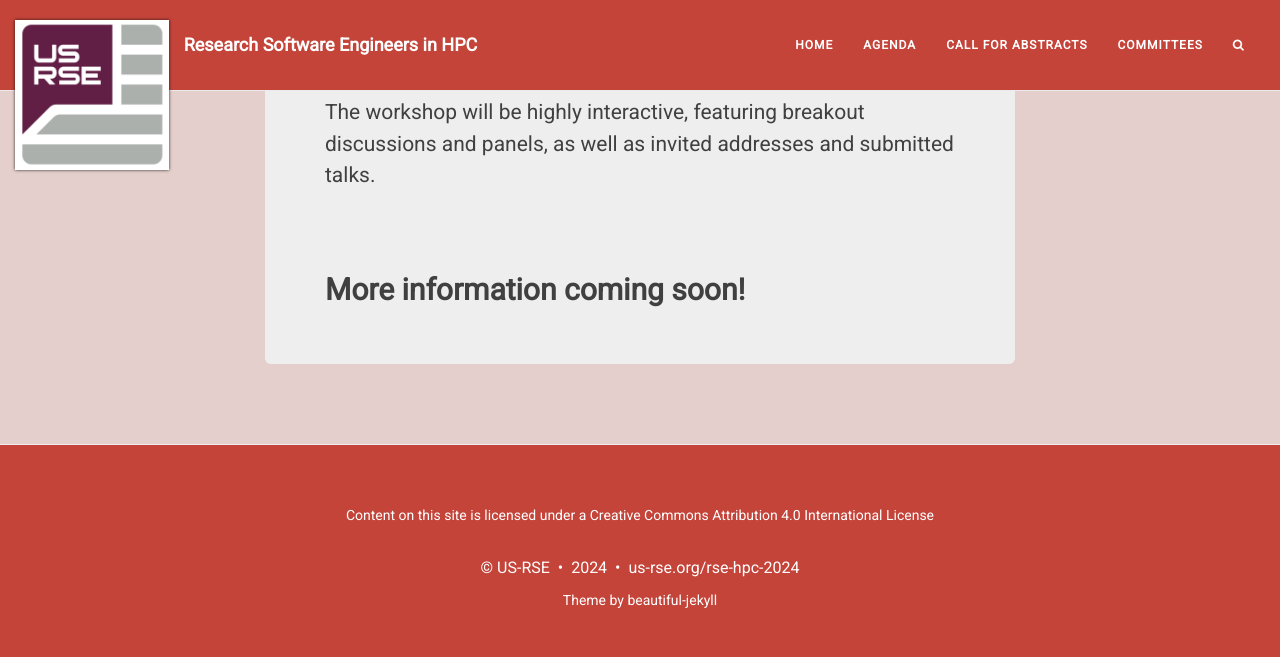
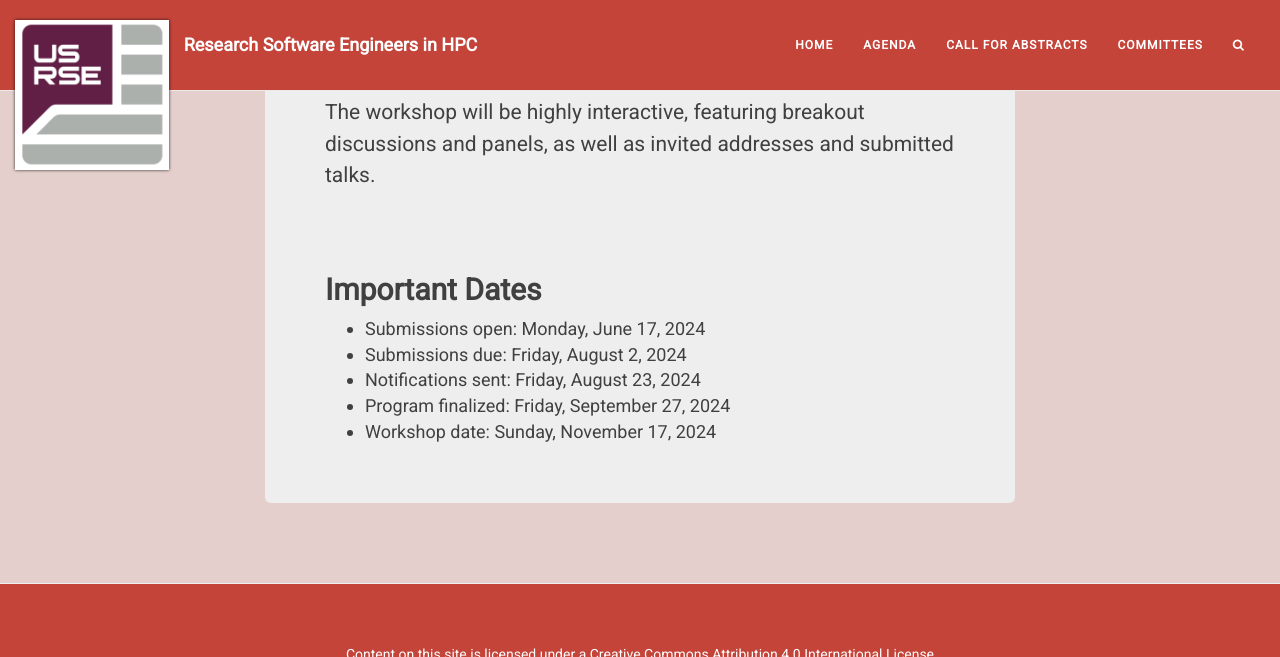
Before and after one commit to USRSE/rse-hpc-2024, a Jekyll site: the page built from index.html, in a window 1280 px wide and 900 px high, scrolled down 698 px, cut to the strip 0-657 px from the top of the window. Built offline with Jekyll 4.4.1, drawn with Linux system fonts in a browser that asks for light colours; nearby versions of some CDN libraries; the list of posts is cut into pages by our own code.

Commit message:
Add dates to home page

```diff
--- a/index.html
+++ b/index.html
@@ -23,5 +23,13 @@
   <p>
 
   <br>
-  <h2>More information coming soon!</h2>
+  <h2>Important Dates</h2>
+  <ul>
+    <li>Submissions open:  Monday, June 17, 2024
+    <li>Submissions due:  Friday, August 2, 2024
+    <li>Notifications sent:  Friday, August 23, 2024
+    <li>Program finalized:  Friday, September 27, 2024
+    <li>Workshop date:  Sunday, November 17, 2024
+  </ul>
+
 </div>
```
